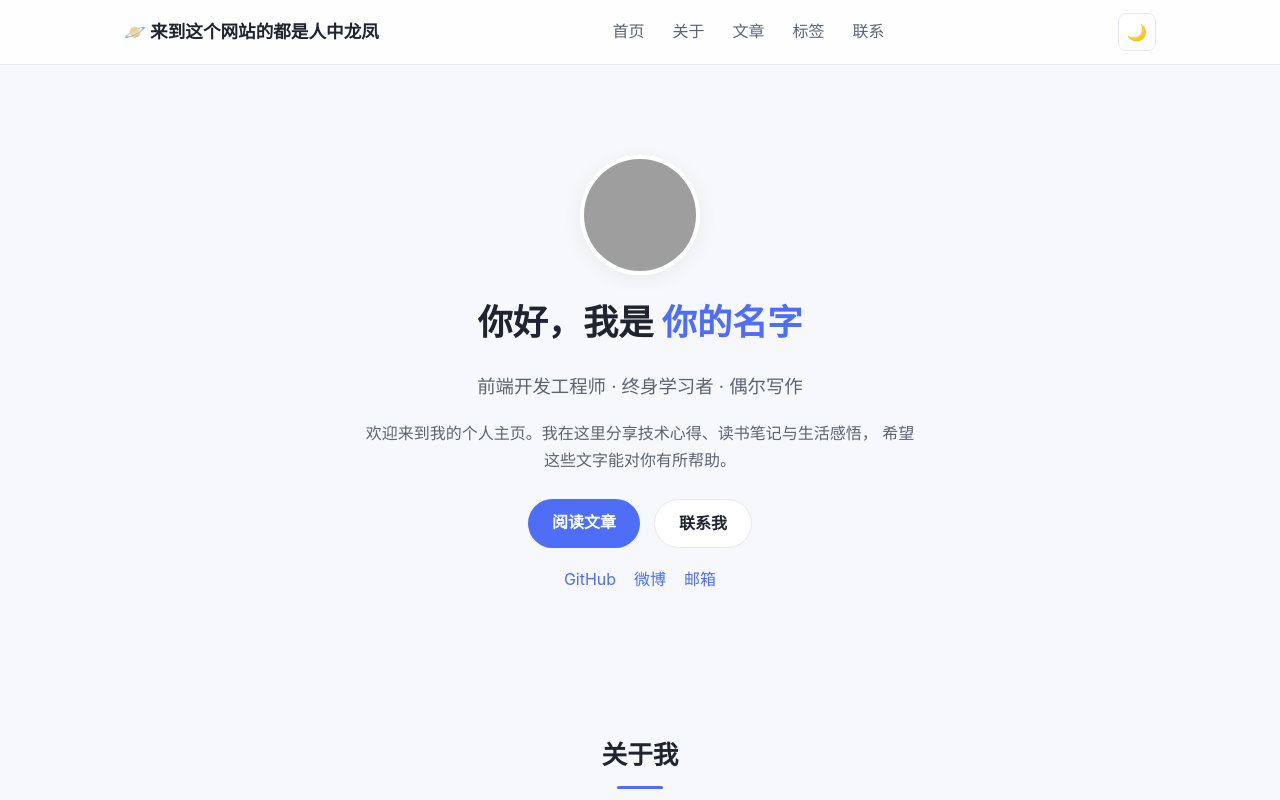
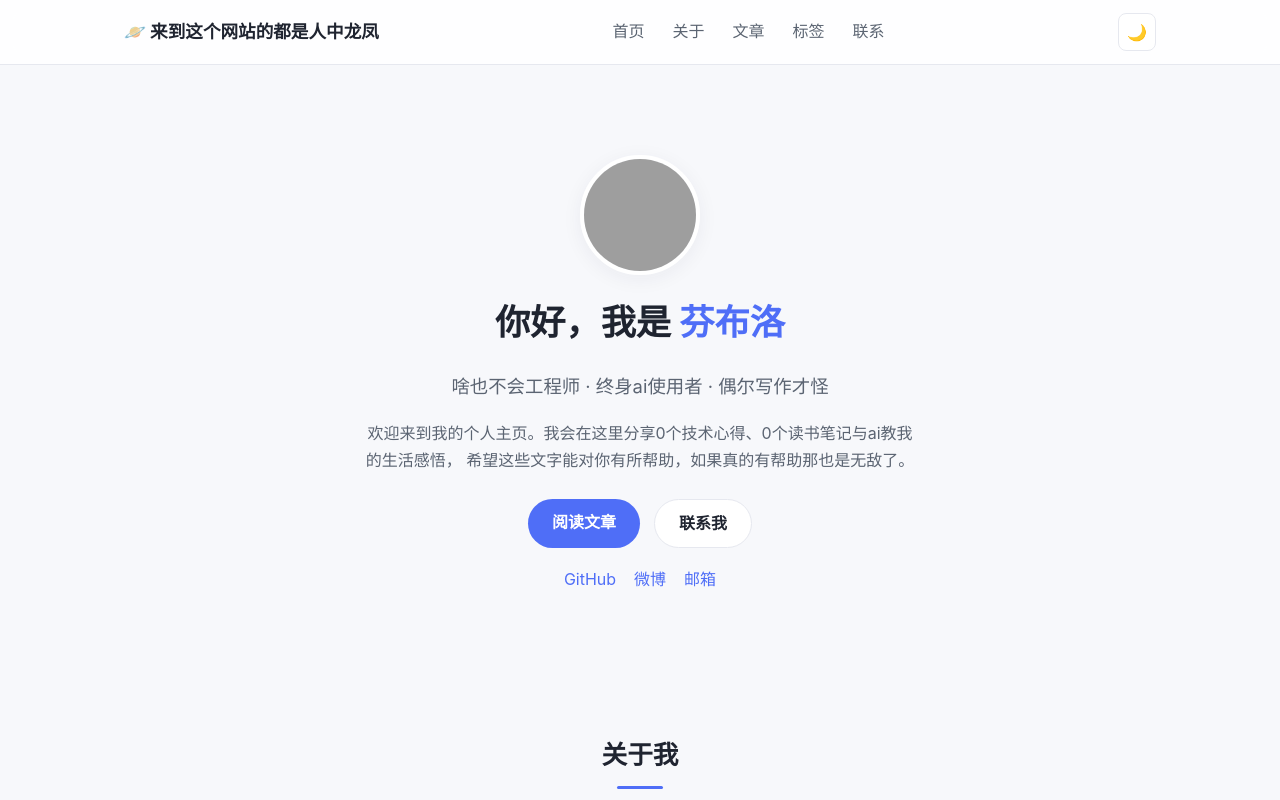
Before and after one commit to buu06481-spec/buu06481-spec.github.io, a plain HTML site: page index.html in a window 1280 px wide. Shown: the top 800 px of the page. Drawn offline with Linux system fonts and the light colour scheme; grey boxes are pictures that could not be loaded.

Commit message:
update hero intro

```diff
--- a/index.html
+++ b/index.html
@@ -30,11 +30,11 @@
     <section class="hero" id="home">
       <div class="container hero-inner">
         <img class="avatar" src="https://api.dicebear.com/7.x/thumbs/svg?seed=blog" alt="头像" />
-        <h1 class="hero-name">你好，我是 <span class="highlight">你的名字</span></h1>
-        <p class="hero-title">前端开发工程师 · 终身学习者 · 偶尔写作</p>
+        <h1 class="hero-name">你好，我是 <span class="highlight">芬布洛</span></h1>
+        <p class="hero-title">啥也不会工程师 · 终身ai使用者 · 偶尔写作才怪</p>
         <p class="hero-desc">
-          欢迎来到我的个人主页。我在这里分享技术心得、读书笔记与生活感悟，
-          希望这些文字能对你有所帮助。
+          欢迎来到我的个人主页。我会在这里分享0个技术心得、0个读书笔记与ai教我的生活感悟，
+          希望这些文字能对你有所帮助，如果真的有帮助那也是无敌了。
         </p>
         <div class="hero-btns">
           <a class="btn btn-primary" href="#posts">阅读文章</a>
```
